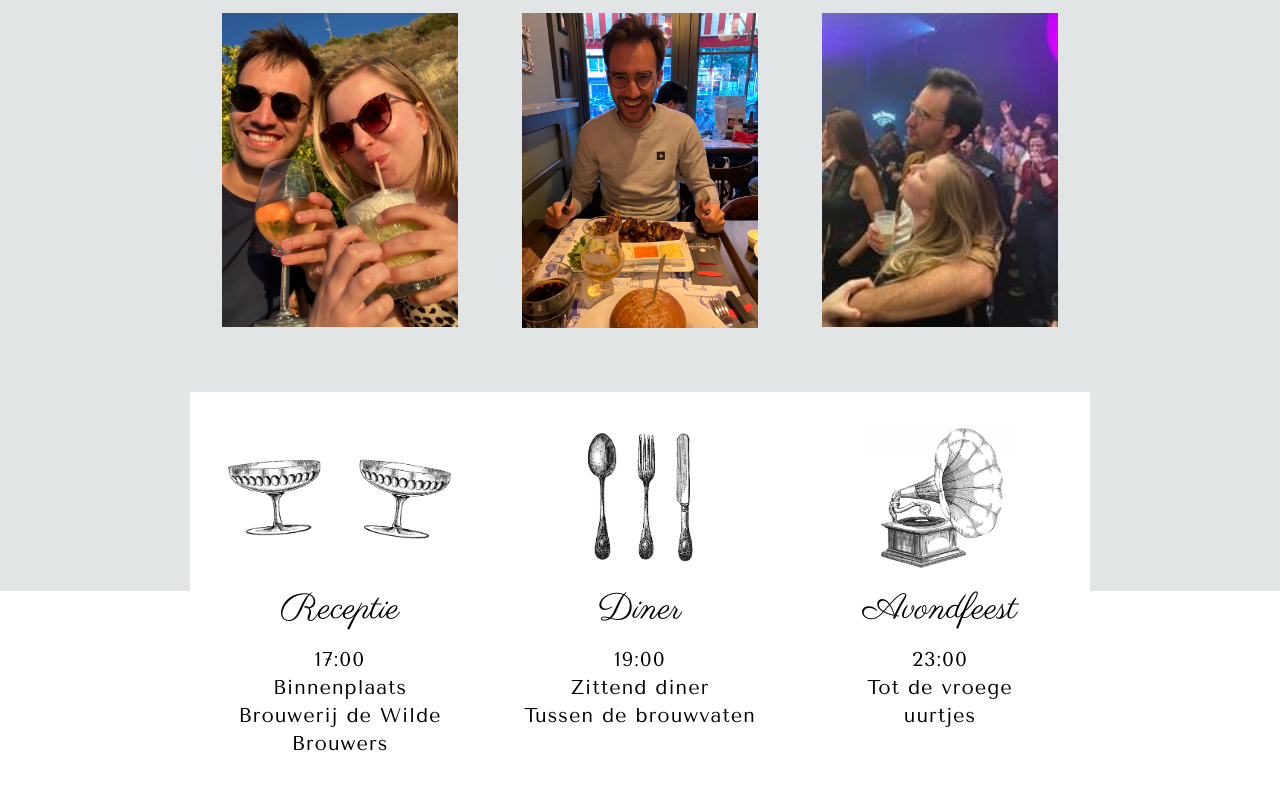
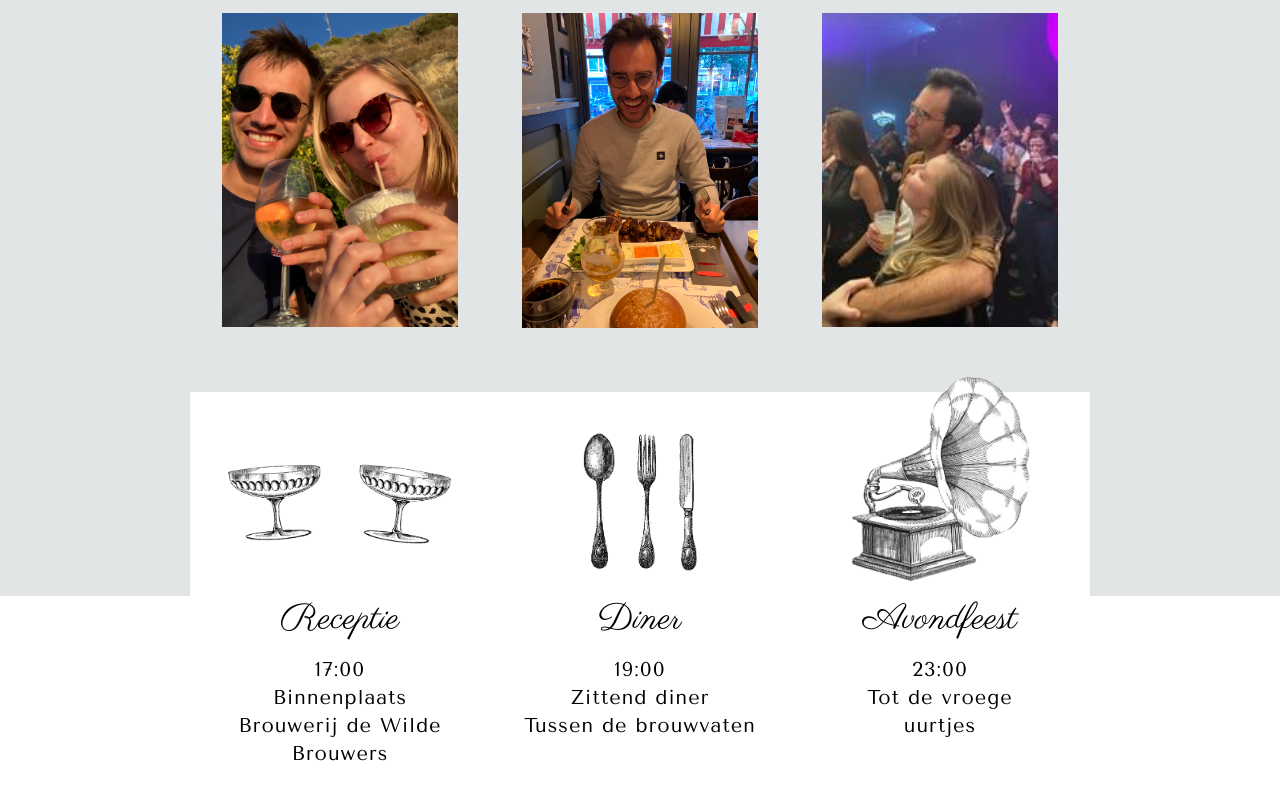
Before and after one commit to renevds/matthias-en-celeste, a React (Create React App) app: page / in a window 1280 px wide. Shown: the part 3123-3923 px from the top of the page. Built offline with nearby package versions, Linux system fonts and the light colour scheme.

Commit message:
:lipstick: Fix section7

```diff
--- a/src/sections/section7.jsx
+++ b/src/sections/section7.jsx
@@ -4,7 +4,7 @@ export const Section7 = () => (
         <div className="max-w-[900px] py-8 px-8 relative z-10 bg-white w-full lg:grid grid-cols-3 gap-16 flex flex-col">
             <div className="text-center flex flex-col items-center">
                 <img alt="matthias en celeste" src="section_7_1.png"
-                     className="object-contain w-[150px] h-[100px] lg:h-[150px] lg:w-full"/>
+                     className="object-contain w-[150px] h-[100px] lg:h-[160px] lg:w-full"/>
                 <div className="font-parisienne text-4xl mt-4">Receptie</div>
                 <div className="font-tenor text-xl mt-4">
                     17:00
@@ -16,7 +16,7 @@ export const Section7 = () => (
             </div>
             <div className="text-center flex flex-col items-center">
                 <img alt="matthias en celeste" src="section_7_2.png"
-                     className="object-contain w-[150px] h-[100px] lg:h-[150px] lg:w-full"/>
+                     className="object-contain w-[150px] h-[100px] lg:h-[160px] lg:w-full"/>
                 <div className="font-parisienne text-4xl mt-4">Diner</div>
                 <div className="font-tenor text-xl mt-4">
                     19:00
@@ -27,8 +27,10 @@ export const Section7 = () => (
                 </div>
             </div>
             <div className="text-center flex flex-col items-center">
-                <img alt="matthias en celeste" src="section_7_3.png"
-                     className="object-contain w-[150px] h-[100px] lg:h-[150px] lg:w-full"/>
+                <div className="w-[150px] h-[100px] lg:h-[160px] relative">
+                    <img alt="matthias en celeste" src="section_7_3.png"
+                         className="absolute bottom-0 left-1/2 -translate-x-1/2 object-contain w-[140px] h-[140px] lg:h-[210px] lg:w-[210px] max-w-none"/>
+                </div>
                 <div className="font-parisienne text-4xl mt-4">Avondfeest</div>
                 <div className="font-tenor text-xl mt-4">
                     23:00
```
Also changed, not shown: public/section_7_3.png.
